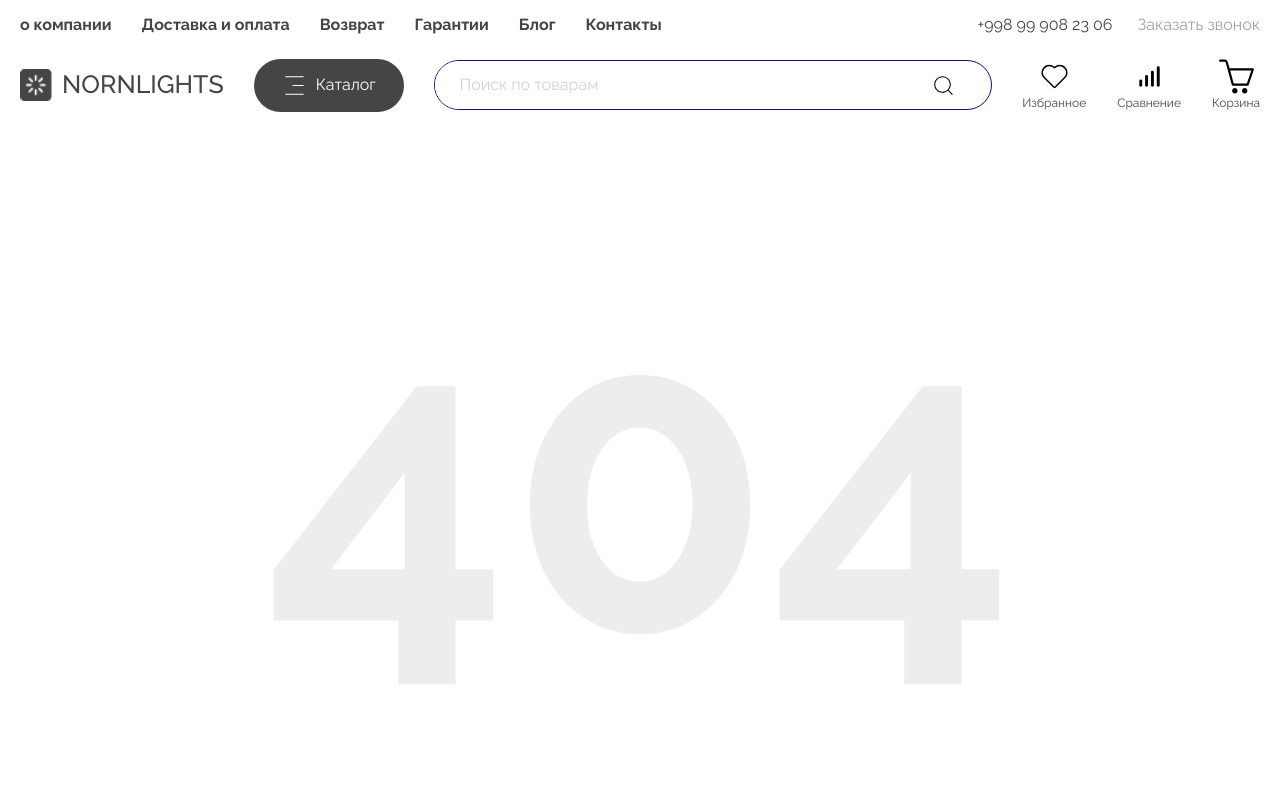
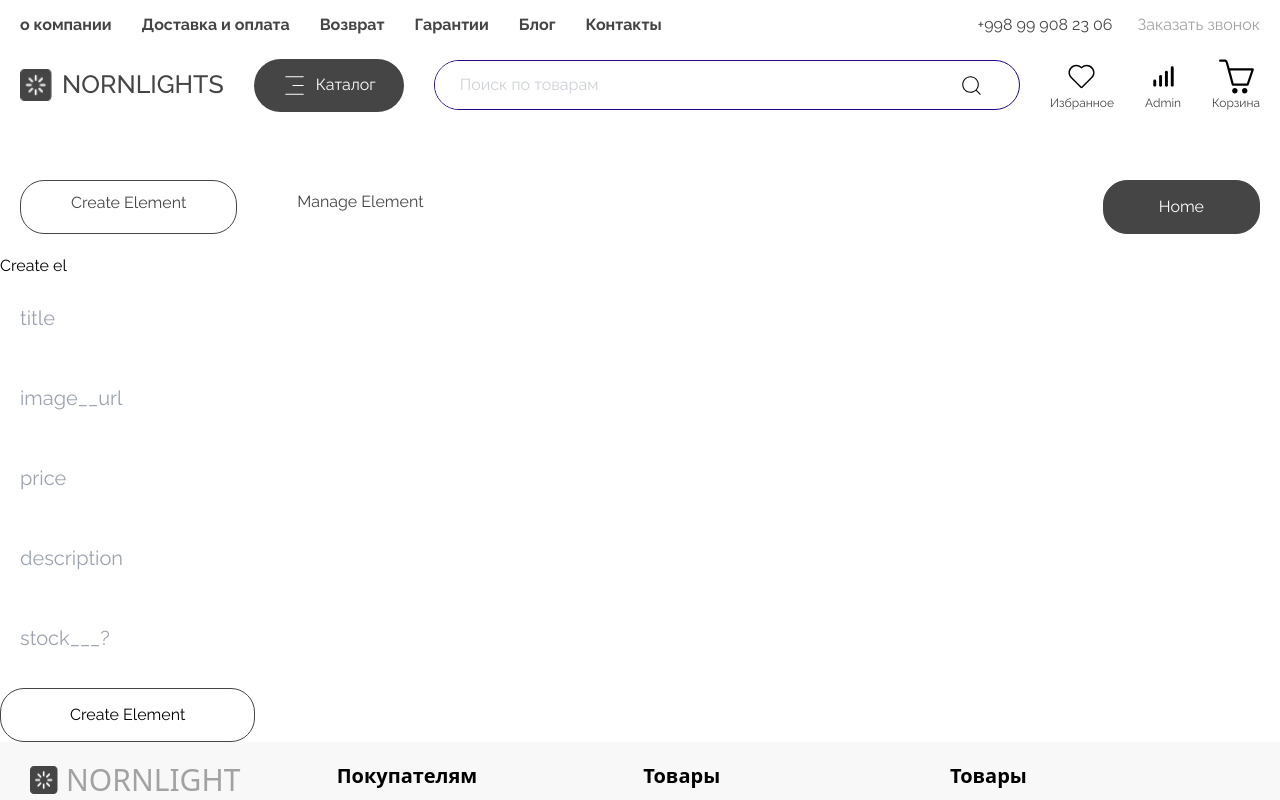
Before and after one commit to jumadullayev-sunnatilla/noorligt, a React (Vite) app: page /createEl in a window 1280 px wide. Shown: the top 800 px of the page. Built offline with nearby package versions, Linux system fonts and the light colour scheme.

Commit message:
admin_page

```diff
--- /dev/null
+++ b/src/component/adminRoute/AdminRoute.jsx
@@ -0,0 +1,25 @@
+import React from "react";
+import { NavLink } from "react-router-dom";
+import "./AdminRoute.scss";
+
+const AdminRoute = () => {
+  return (
+    <div className="containerMain">
+      <ul className="adminRoute">
+        <div className="adminRoute__main">
+          <NavLink className={"adminRoute__main-link"} to={"/createEl"}>
+            Create Element
+          </NavLink>
+          <NavLink className={"adminRoute__main-link"} to={"/manageEl"}>
+            Manage Element
+          </NavLink>
+        </div>
+        <NavLink className={"adminRoute__home"} to={"/"}>
+          Home
+        </NavLink>
+      </ul>
+    </div>
+  );
+};
+
+export default AdminRoute;
--- /dev/null
+++ b/src/component/adminRoute/AdminRoute.scss
@@ -0,0 +1,34 @@
+.adminRoute {
+  display: flex;
+  justify-content: space-between;
+  padding: 20px 20px;
+  &__main {
+    display: flex;
+    gap: 10px;
+    color: #454545;
+    &-link {
+      padding: 10px 50px;
+    }
+    &-link.active {
+      border: 1px solid #454545;
+      border-radius: 24px;
+      transition: all 0.2s;
+    }
+    &-link.active:hover {
+      color: #fff;
+      background-color: #454545;
+    }
+  }
+  &__home {
+    background-color: #454545;
+    color: #fff;
+    padding: 14px 55px;
+    border: 1px solid #454545;
+    border-radius: 24px;
+    transition: all 0.2s;
+  }
+  &__home:hover {
+    background-color: #fff;
+    color: #454545;
+  }
+}
--- /dev/null
+++ b/src/component/createElement/CreateElement.jsx
@@ -0,0 +1,67 @@
+import React, { useRef } from "react";
+import { NavLink } from "react-router-dom";
+import AdminRoute from "../adminRoute/AdminRoute";
+import axios from "../../api";
+import "./CreateElement.scss";
+
+const CreateElement = () => {
+  const titleEl = useRef();
+  const imageEl = useRef();
+  const descriptionEl = useRef();
+  const priceEl = useRef();
+  const stokcEl = useRef();
+  const handleCreatreElement = (e) => {
+    e.preventDefault();
+    console.log("ok");
+    const new__element = {
+      url: imageEl.current.value,
+      title: titleEl.current.value,
+      previousprice: 270000,
+      discountprice: priceEl.current.value,
+      description: descriptionEl.current.value,
+      year: 2013,
+      color: "Orange",
+      country: "UK",
+      size: "L",
+      category: "Настольные лампы",
+
+      stock: stokcEl.current.value,
+    };
+    axios.post("/products", new__element).then((res) => {
+      console.log(res);
+      titleEl.current.value = "";
+      imageEl.current.value = "";
+      descriptionEl.current.value = "";
+      priceEl.current.value = "";
+      stokcEl.current.value = "";
+    });
+    console.log(new__element);
+  };
+  return (
+    <div className="containerMain font-manrope">
+      <AdminRoute />
+      <div className="create">
+        <h1 className="create__title">Create el</h1>
+        <form
+          className="create__form"
+          onSubmit={handleCreatreElement}
+          action=""
+        >
+          <input ref={titleEl} type="text" required placeholder="title" />
+          <input ref={imageEl} type="text" required placeholder="image__url" />
+          <input ref={priceEl} type="text" required placeholder="price" />
+          <input
+            ref={descriptionEl}
+            type="text"
+            required
+            placeholder="description"
+          />
+          <input ref={stokcEl} type="number" required placeholder="stock___?" />
+          <button>Create Element</button>
+        </form>
+      </div>
+    </div>
+  );
+};
+
+export default CreateElement;
--- /dev/null
+++ b/src/component/createElement/CreateElement.scss
@@ -0,0 +1,29 @@
+.create {
+  display: flex;
+  flex-direction: column;
+  align-items: flex-start;
+  gap: 10px;
+  &__form {
+    display: flex;
+    flex-direction: column;
+    gap: 20px;
+    align-items: flex-start;
+    input {
+      width: 500px;
+      height: 30px;
+      padding: 30px 20px;
+      border-radius: 20px;
+      font-size: 20px;
+    }
+    button {
+      padding: 14px 69px;
+      border: 1px solid #454545;
+      border-radius: 24px;
+      transition: all 0.2s;
+    }
+    button:hover {
+      background-color: #454545;
+      color: #fff;
+    }
+  }
+}
--- a/src/component/header/Header.jsx
+++ b/src/component/header/Header.jsx
@@ -122,9 +122,9 @@ const Header = () => {
                 )}
               </span>
             </Link>
-            <Link to={`/`} className="navbar__actions-link">
+            <Link to={`/admin`} className="navbar__actions-link">
               <TbAntennaBars5 />
-              <span>Сравнение</span>
+              <span>Admin</span>
             </Link>
             <Link to={`/korzinka`} className="navbar__actions-link">
               <SlBasket />
--- /dev/null
+++ b/src/component/manageElement/ManageElement.jsx
@@ -0,0 +1,14 @@
+import React from "react";
+import { NavLink } from "react-router-dom";
+import AdminRoute from "../adminRoute/AdminRoute";
+
+const ManageElement = () => {
+  return (
+    <div>
+      <AdminRoute />
+      <div>ManageElement</div>;
+    </div>
+  );
+};
+
+export default ManageElement;
--- /dev/null
+++ b/src/pages/admin/Admin.jsx
@@ -0,0 +1,13 @@
+import React from "react";
+import { NavLink, Outlet } from "react-router-dom";
+import AdminRoute from "../../component/adminRoute/AdminRoute";
+
+const Admin = () => {
+  return (
+    <div>
+      <AdminRoute />
+    </div>
+  );
+};
+
+export default Admin;
--- a/src/router/index.jsx
+++ b/src/router/index.jsx
@@ -14,6 +14,9 @@ import CatalogPage from "../pages/catalogPage/CatalogPage";
 import BlogPage from "../pages/blogPage/BlogPage";
 import ProductPage from "../pages/productPage/ProductPage";
 import KorzinkaPage from "../pages/korzinkaPage/KorzinkaPage";
+import Admin from "../pages/admin/Admin";
+import CreateElement from "../component/createElement/CreateElement";
+import ManageElement from "../component/manageElement/ManageElement";
 
 const Router = () => {
   return (
@@ -34,6 +37,9 @@ const Router = () => {
           <Route path="/blog" element={<BlogPage />} />
           <Route path="/product" element={<ProductPage />} />
           <Route path="/korzinka" element={<KorzinkaPage />} />
+          <Route path="/createEl" element={<CreateElement />} />
+          <Route path="/manageEl" element={<ManageElement />} />
+          <Route path="/admin" element={<Admin />} />
         </Route>
       </Routes>
     </>
```
Also changed, not shown: src/component/manageElement/ManageElement.scss (added).
